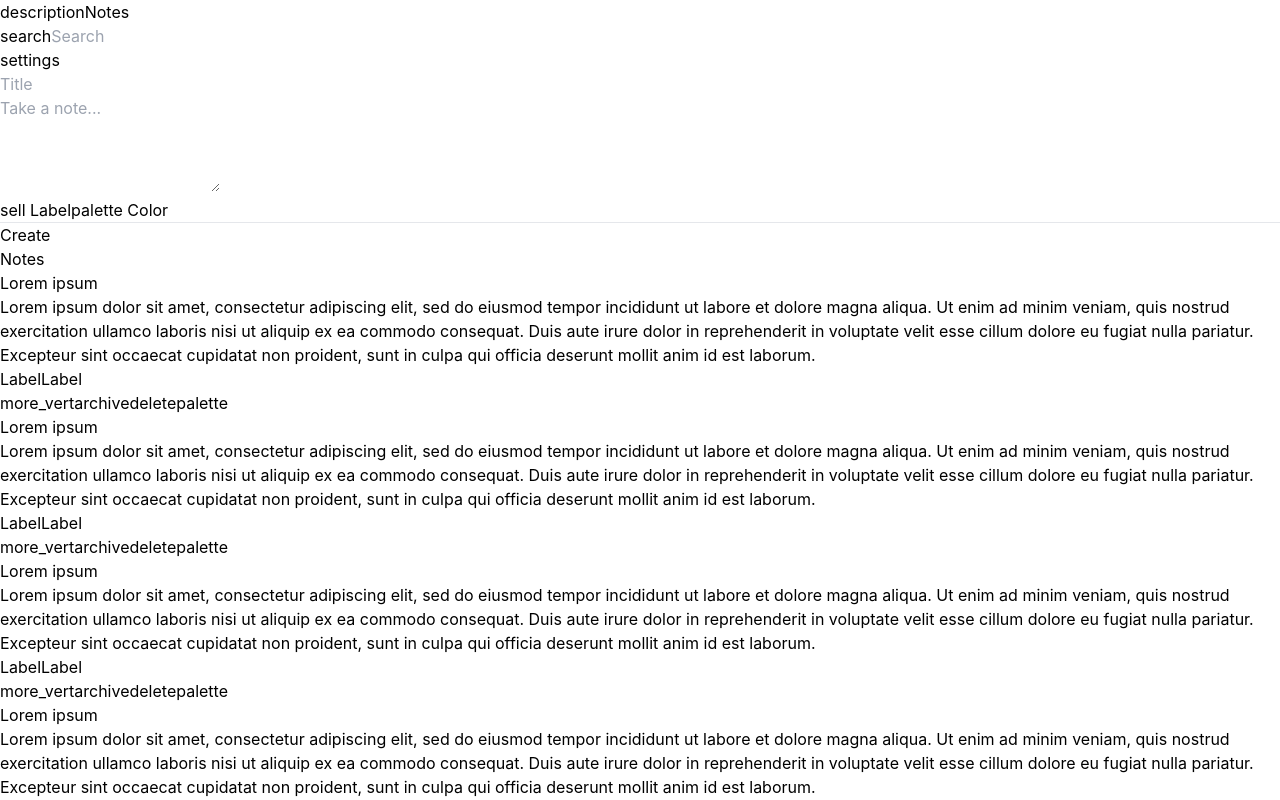
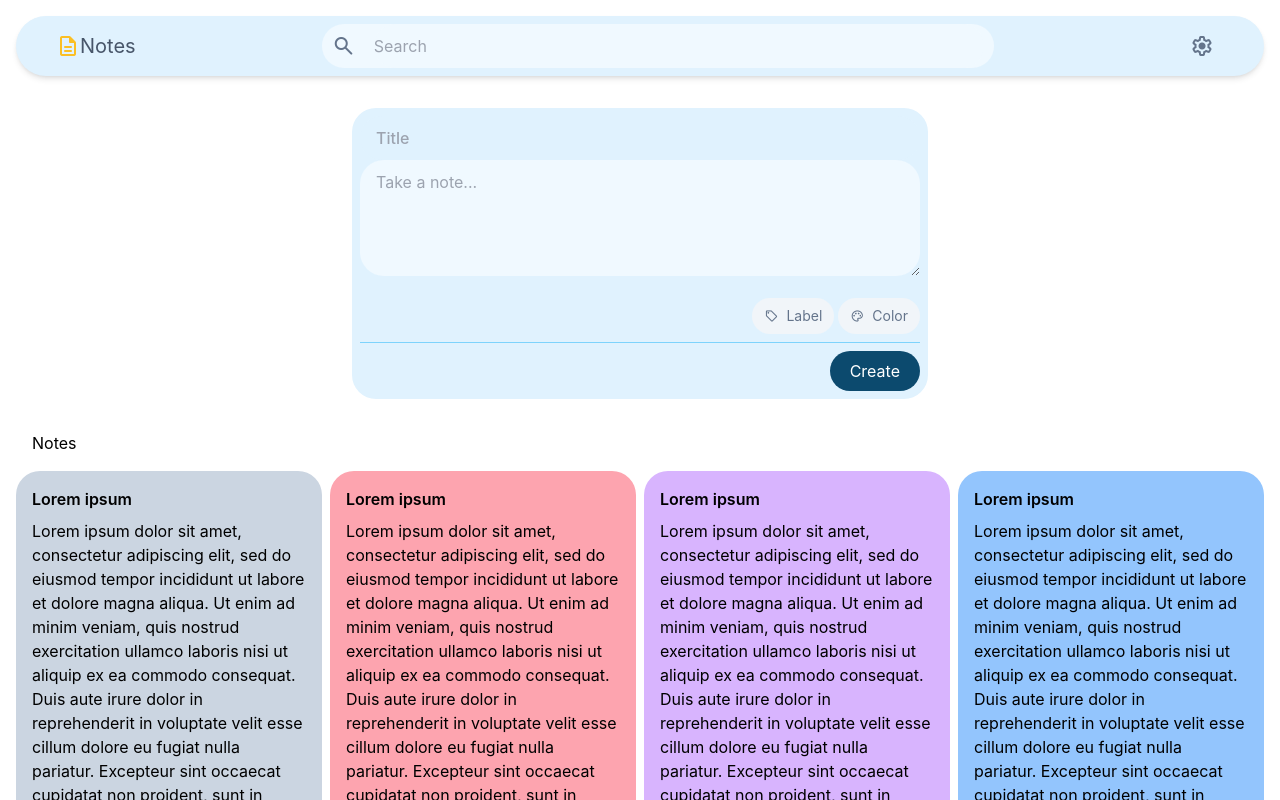
Before and after one commit to mohammadfakhrolahi/Notes-App, a React (Create React App) app: page / in a window 1280 px wide. Shown: the top 800 px of the page. Built offline with nearby package versions, Linux system fonts and the light colour scheme.

Commit message:
feat
Created DropdownColors component.

```diff
--- a/public/index.html
+++ b/public/index.html
@@ -4,6 +4,7 @@
     <meta charset="utf-8" />
     <meta name="viewport" content="width=device-width, initial-scale=1" />
     <link href="../dist/output.css" rel="stylesheet">
+    <link rel="stylesheet" href="https://fonts.googleapis.com/css2?family=Material+Symbols+Rounded:opsz,wght,FILL,GRAD@24,400,1,0" />
     <title>Notes</title>
   </head>
   <body>
--- a/src/App.js
+++ b/src/App.js
@@ -7,6 +7,7 @@ function App() {
   return (
     <div>
       <Header/>
+
       <Main/>
     </div>
 
--- a/src/components/Badge/Badge.js
+++ b/src/components/Badge/Badge.js
@@ -1,8 +1,8 @@
 import React from 'react'
 
 const Badge = (props) => {
-  const classes = `inline-flex items-center rounded-full px-2 py-1 text-xs font-medium ring-1 ring-inset cursor-pointer bg-slate-50/50
-  text-slate-700 ring-1 ring-inset ring-slate-700/10 ${props.className} || ''`
+  const classes = `inline-flex items-center rounded-full px-2 py-1 text-xs font-medium ring-1 ring-inset cursor-pointer
+  bg-slate-50/50 text-slate-700 ring-slate-700/10 ${props.className} || ''`
 
   return <span className={classes}>{props.children}</span>
 }
--- a/src/components/Card/Card.js
+++ b/src/components/Card/Card.js
@@ -26,13 +26,13 @@ const Card = ({ label, note, title, className }) => {
           <span className="material-symbols-rounded">more_vert</span>
         </Button>
         <Button className="btn-xs">
-          <span class="material-symbols-rounded">archive</span>
+          <span className="material-symbols-rounded">archive</span>
         </Button>
         <Button className="btn-xs">
-          <span class="material-symbols-rounded">delete</span>
+          <span className="material-symbols-rounded">delete</span>
         </Button>
         <Button className="btn-xs">
-          <span class="material-symbols-rounded">palette</span>
+          <span className="material-symbols-rounded">palette</span>
         </Button>
       </div>
     </div>
--- a/src/components/CardList/CardList.js
+++ b/src/components/CardList/CardList.js
@@ -18,10 +18,10 @@ const CardList = () => {
       <h2 className='ms-4 mb-4'>Notes</h2>
 
     <div className='grid grid-cols-1 md:grid-cols-2 lg:grid-cols-3 xl:grid-cols-4 gap-2'>
+      <Card title={title} note={note} label={label} className="bg-slate-300" />
+      <Card title={title} note={note} label={label} className="bg-rose-300" />
       <Card title={title} note={note} label={label} className="bg-purple-300" />
-      <Card title={title} note={note} label={label} className="bg-purple-300" />
-      <Card title={title} note={note} label={label} className="bg-purple-300" />
-      <Card title={title} note={note} label={label} className="bg-purple-300" />
+      <Card title={title} note={note} label={label} className="bg-blue-300" />
       <Card title={title} note={note} label={label} className="bg-purple-300" />
       <Card title={title} note={note} label={label} className="bg-purple-300" />
     </div>
--- a/src/index.css
+++ b/src/index.css
@@ -11,3 +11,7 @@ code {
   font-family: source-code-pro, Menlo, Monaco, Consolas, 'Courier New',
     monospace;
 }
+
+.w-150 {
+  width: 37rem;
+}
--- a/src/index.js
+++ b/src/index.js
@@ -3,6 +3,8 @@ import ReactDOM from 'react-dom/client'
 
 import App from './App'
 
+import '../src/input.css'
+
 const root = ReactDOM.createRoot(document.getElementById('root'))
 
 root.render(<App/>)
--- a/src/input.css
+++ b/src/input.css
@@ -1,3 +1,21 @@
 @tailwind base;
 @tailwind components;
 @tailwind utilities;
+
+@layer components {
+  .btn-primary {
+    @apply bg-sky-900 text-white py-2 px-5 rounded-full hover:bg-sky-800;
+  }
+
+  .btn-secondary {
+    @apply flex items-center bg-slate-100 py-2 px-3 rounded-full text-slate-500 text-sm hover:bg-slate-200 active:bg-slate-300;
+  }
+
+  .btn-icon {
+    @apply w-11 h-11 p-2.5 rounded-full text-slate-500 hover:bg-slate-200 active:bg-slate-300;
+  }
+
+  .btn-xs {
+    @apply w-6 h-6 p-4 flex justify-center items-center rounded-full text-slate-600 hover:bg-slate-50/50 active:bg-slate-300;
+  }
+}
--- a/tailwind.config.js
+++ b/tailwind.config.js
@@ -1,6 +1,6 @@
 /** @type {import('tailwindcss').Config} */
 module.exports = {
-  content: ["./public/**/*.html", "./src/**/*.js"],
+  content: ['./public/**/*.html', './src/**/*.js'],
   theme: {
     extend: {},
   },
```
Also changed, not shown: public/dist/output.css, 1 other file (tests, documents, lock files or other folders).
